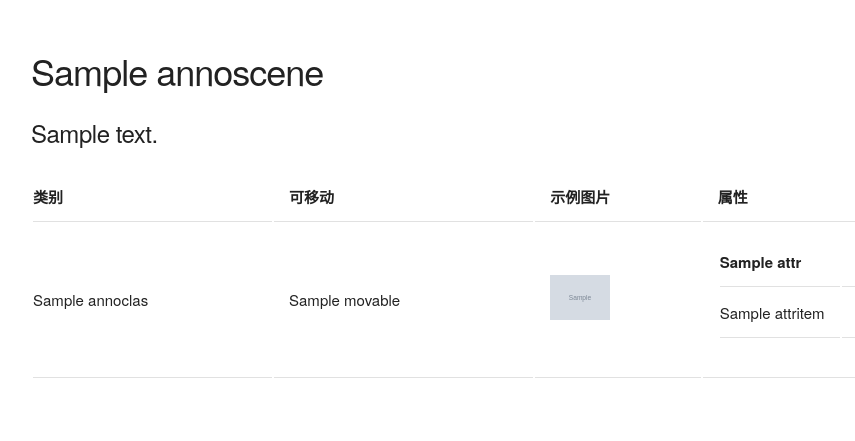
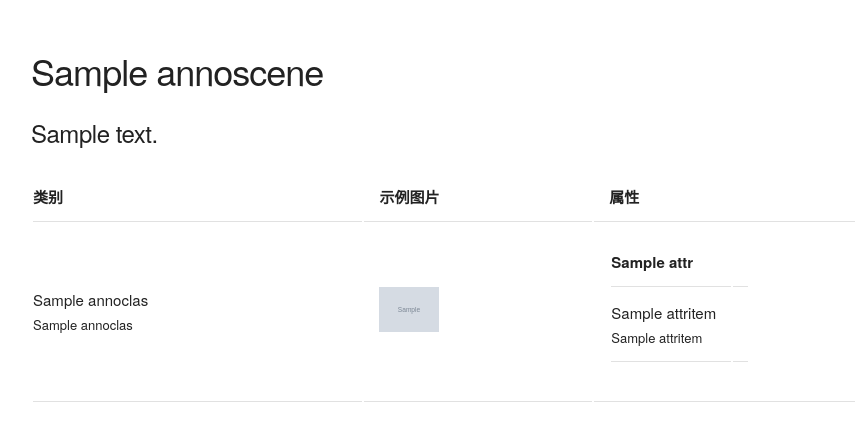
Before and after one commit to brianlan/annodict, a Python web app: template templates/scene.html in a window 1280 px wide. Shown: the top 441 px of the page, without its empty margins (129-984 px from the left). Run offline with Jinja, Linux system fonts and the light colour scheme; the template is opened without the code that fills it: most values are stand-ins (such as "Sample title", 1, 10 or a date in 2020); grey boxes marked "Sample" are stand-in pictures.

Commit message:
export html with class.name and attr.name

```diff
--- a/templates/scene.html
+++ b/templates/scene.html
@@ -16,15 +16,17 @@
             <table class="u-full-width">
                 <tr>
                     <th>类别</th>
-                    <th>可移动</th>
                     <th>示例图片</th>
                     <th>属性</th>
                 </tr>
                 {% for annoclass in annoscene.classes %}
 
                 <tr>
-                    <td>{{annoclass.name_zh}}</td>
-                    <td>{{annoclass.movable}}</td>
+                    <td>
+                        {{annoclass.name_zh}}
+                        <br>
+                        <font size="2">{{annoclass.name}}</font>
+                    </td>
                     <td>
                         {% for img_path in annoclass.example_img_paths %}
                         <img src="{{img_path}}" width="60">
@@ -41,6 +43,8 @@
                             <tr>
                                 <td>
                                     {{attritem.name_zh}}
+                                    <br>
+                                    <font size="2">{{attritem.name}}</font>
                                 </td>
                                 <td>
                                     {% for img_path in attritem.example_img_paths %}
```
Also changed, not shown: annodict/resource.py (+0 -27 lines).
